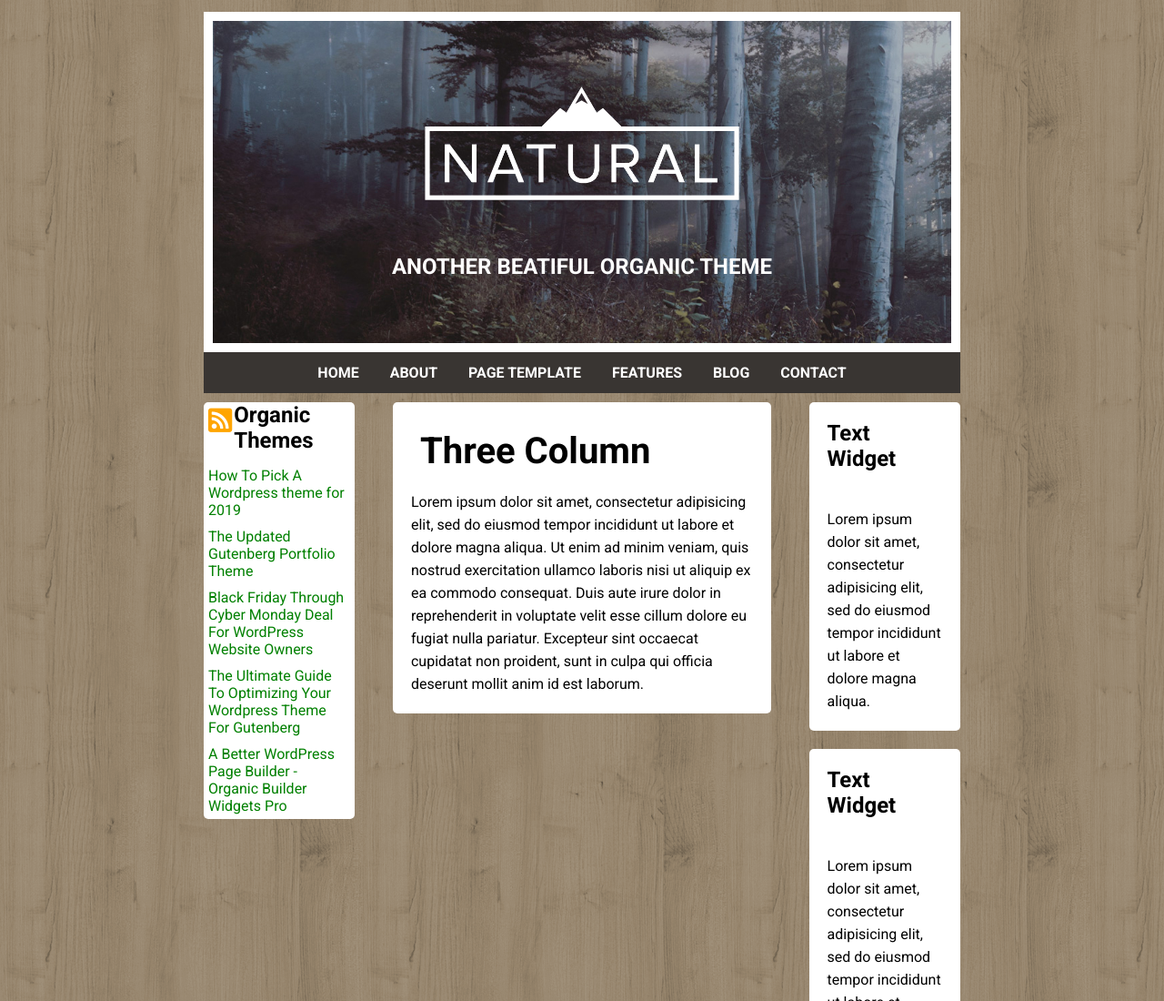
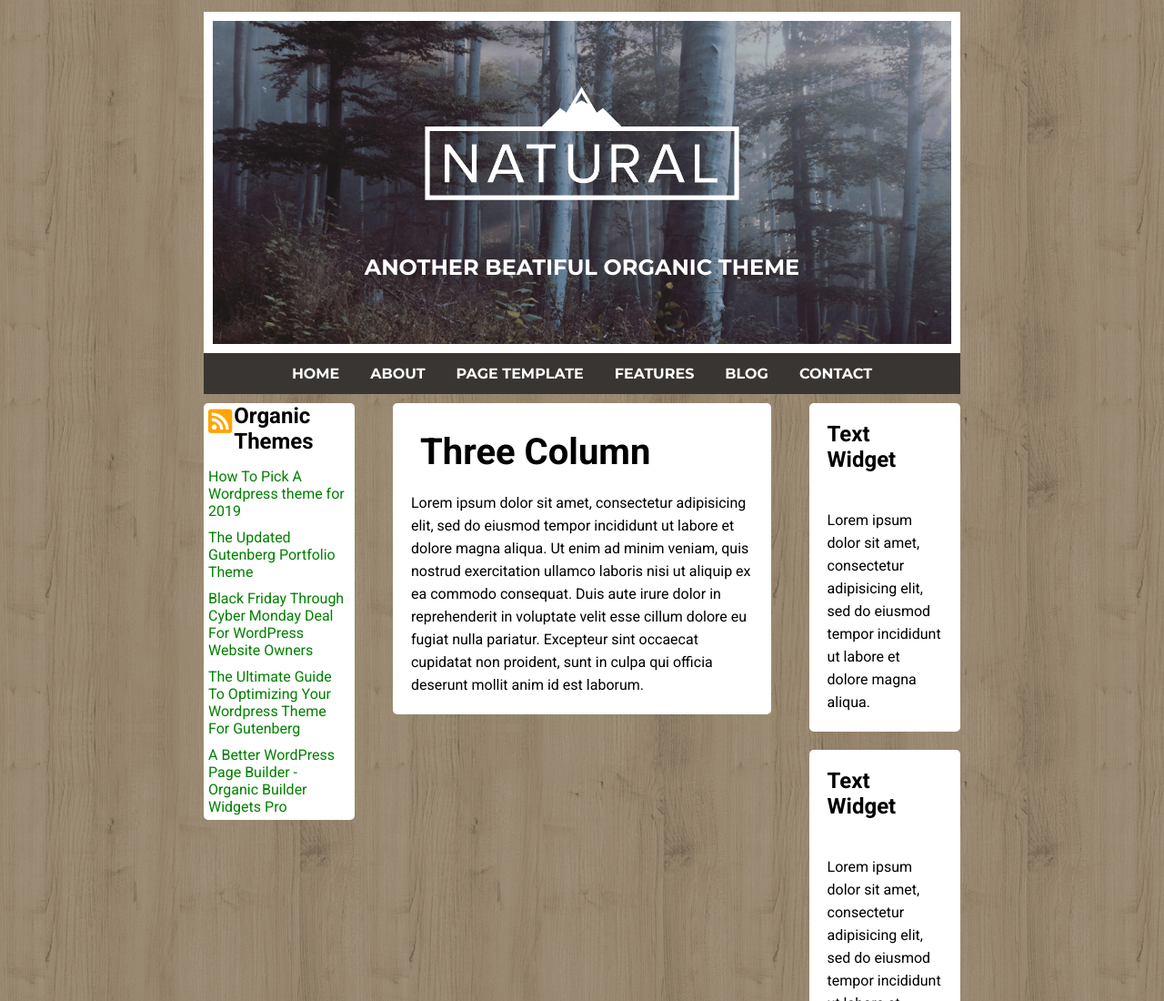
Before and after one commit to nicolainve/htmlcss-wp, a plain HTML site: page index.html in a window 1280 px wide. Shown: the top 1100 px of the page at 91% size. Drawn offline with Linux system fonts and the light colour scheme.

Commit message:
button fixed

```diff
--- a/css/style.css
+++ b/css/style.css
@@ -34,6 +34,9 @@ header {
   padding: 50px 0;
   background-image: url(../img/natural-header.jpg);
   background-size: cover;
+  background-repeat: no-repeat;
+  /* background-attachment: fixed; */
+  background-position: center;
   text-align: center;
   border: 10px solid white;
 }
@@ -43,7 +46,7 @@ header {
 }
 
 .image-header h2 {
-  font-family: font-family: 'Montserrat', sans-serif;
+  font-family: 'Montserrat', sans-serif;
   color: white;
 }
 
@@ -54,12 +57,12 @@ header {
 
 .nav .menu li {
   display: inline-block;
-  padding: 0 15px;
 }
 
 .nav .menu li a {
+  padding: 15px 15px;
   line-height: 45px;
-  font-family: font-family: 'Montserrat', sans-serif;
+  font-family: 'Montserrat', sans-serif;
   color: white;
   font-weight: bold;
 }
```
